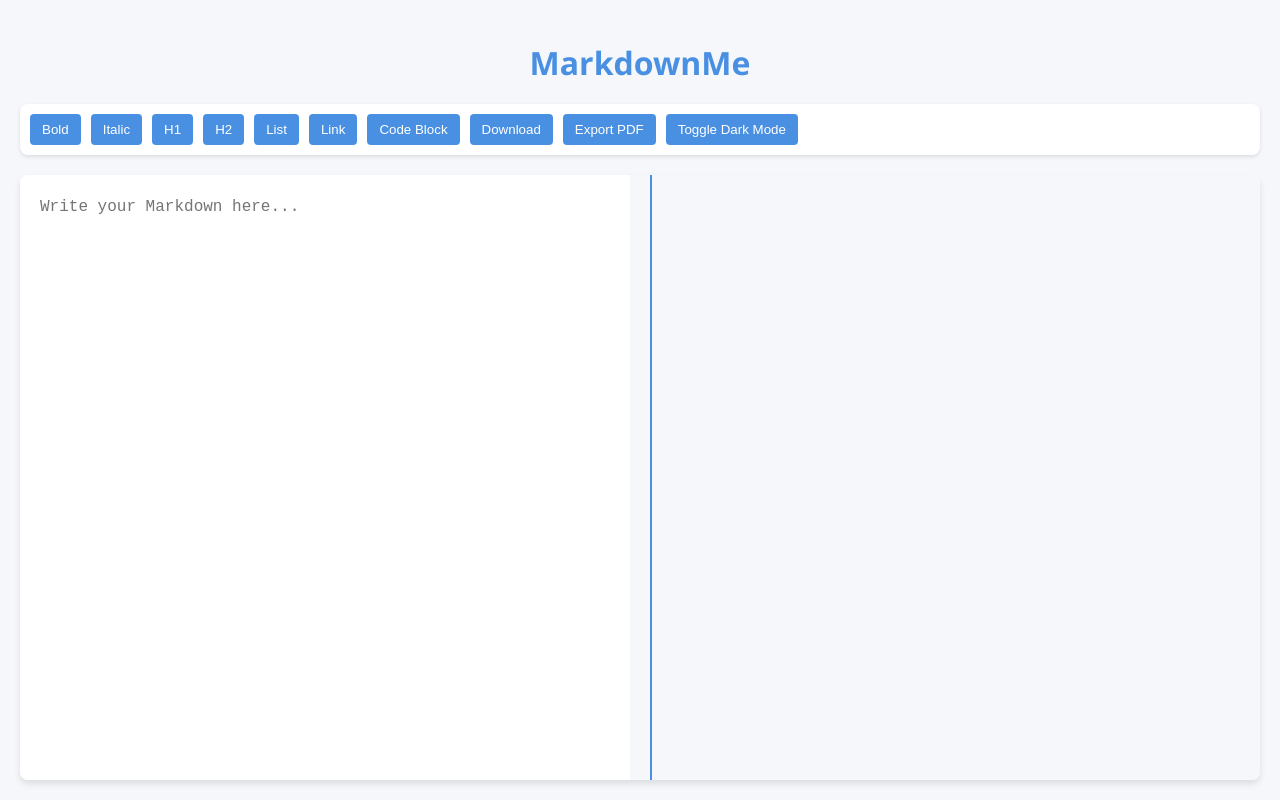
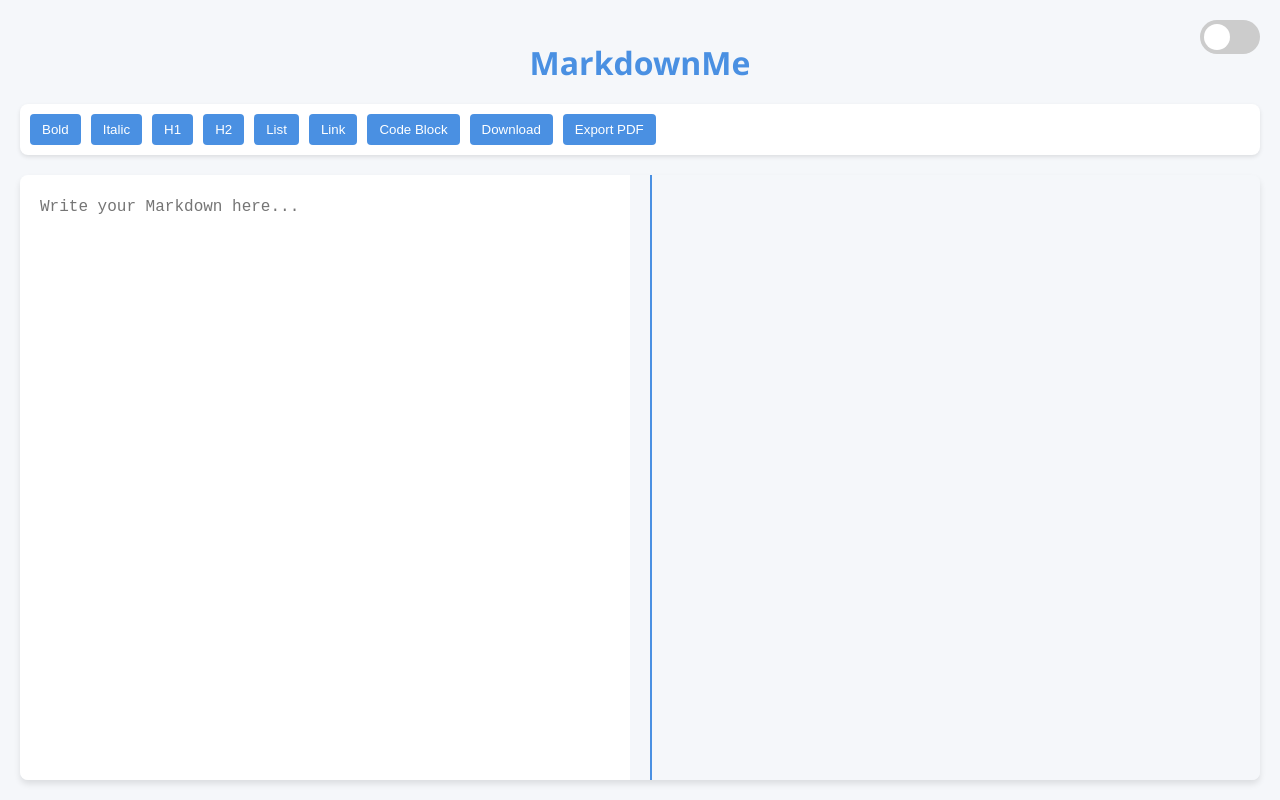
Before and after one commit to daniissac/readme-studio, a plain HTML site: page index.html in a window 1280 px wide. Drawn offline with nearby package versions, Linux system fonts and the light colour scheme.

Commit message:
toggle button changed to toggle switch

```diff
--- a/index.html
+++ b/index.html
@@ -8,9 +8,9 @@
     <script src="https://cdnjs.cloudflare.com/ajax/libs/marked/4.3.0/marked.min.js"></script>
     <link rel="stylesheet" href="https://cdnjs.cloudflare.com/ajax/libs/highlight.js/11.7.0/styles/github.min.css">
     <script src="https://cdnjs.cloudflare.com/ajax/libs/highlight.js/11.7.0/highlight.min.js"></script>
-    <!-- Add jsPDF library and its dependencies -->
     <script src="https://cdnjs.cloudflare.com/ajax/libs/jspdf/2.5.1/jspdf.umd.min.js"></script>
     <script src="https://cdnjs.cloudflare.com/ajax/libs/html2canvas/1.4.1/html2canvas.min.js"></script>
+    <script src="https://cdnjs.cloudflare.com/ajax/libs/dompurify/2.3.8/purify.min.js"></script>
 </head>
 <body>
     <div id="editor-wrapper">
@@ -25,7 +25,12 @@
             <button data-action="code">Code Block</button>
             <button id="download-md">Download</button>
             <button id="export-pdf">Export PDF</button>
-            <button id="dark-mode-toggle">Toggle Dark Mode</button>
+                    <div class="dark-mode-container">
+                        <label class="switch">
+                            <input type="checkbox" id="dark-mode-toggle">
+                            <span class="slider round"></span>
+                        </label>
+                    </div>
         </div>
         <div id="editor-container">
             <textarea id="editor" placeholder="Write your Markdown here..."></textarea>
--- a/script.js
+++ b/script.js
@@ -1,7 +1,6 @@
 const editor = document.getElementById('editor');
 const preview = document.getElementById('preview');
 const darkModeToggle = document.getElementById('dark-mode-toggle');
-const exportHtmlBtn = document.getElementById('export-html');
 const exportPdfBtn = document.getElementById('export-pdf');
 const toolbar = document.getElementById('toolbar');
 const downloadMdBtn = document.getElementById('download-md');
@@ -35,10 +34,12 @@ function insertMarkdown(prefix, suffix = '') {
     updatePreview();
 }
 
+
 function toggleDarkMode() {
     document.body.classList.toggle('dark-mode');
     localStorage.setItem('darkMode', document.body.classList.contains('dark-mode'));
 }
+
 
 function downloadMd() {
     const content = editor.value;
@@ -102,7 +103,6 @@ toolbar.addEventListener('click', (e) => {
     }
 });
 
-// Load saved content and dark mode preference
 window.addEventListener('load', () => {
     const savedContent = localStorage.getItem('markdownContent');
     if (savedContent) {
@@ -113,6 +113,7 @@ window.addEventListener('load', () => {
     const darkModePreference = localStorage.getItem('darkMode');
     if (darkModePreference === 'true') {
         document.body.classList.add('dark-mode');
+        darkModeToggle.checked = true;
     }
 });
 
--- a/styles.css
+++ b/styles.css
@@ -202,3 +202,60 @@ h1 {
     background-color: var(--secondary-color);
     color: var(--background-dark);
 }
+
+.dark-mode-container {
+    position: absolute;
+    top: 20px;
+    right: 20px;
+}
+
+.switch {
+    position: relative;
+    display: inline-block;
+    width: 60px;
+    height: 34px;
+}
+
+.switch input {
+    opacity: 0;
+    width: 0;
+    height: 0;
+}
+
+.slider {
+    position: absolute;
+    cursor: pointer;
+    top: 0;
+    left: 0;
+    right: 0;
+    bottom: 0;
+    background-color: #ccc;
+    transition: .4s;
+}
+
+.slider:before {
+    position: absolute;
+    content: "";
+    height: 26px;
+    width: 26px;
+    left: 4px;
+    bottom: 4px;
+    background-color: white;
+    transition: .4s;
+}
+
+input:checked + .slider {
+    background-color: var(--primary-color);
+}
+
+input:checked + .slider:before {
+    transform: translateX(26px);
+}
+
+.slider.round {
+    border-radius: 34px;
+}
+
+.slider.round:before {
+    border-radius: 50%;
+}
```
